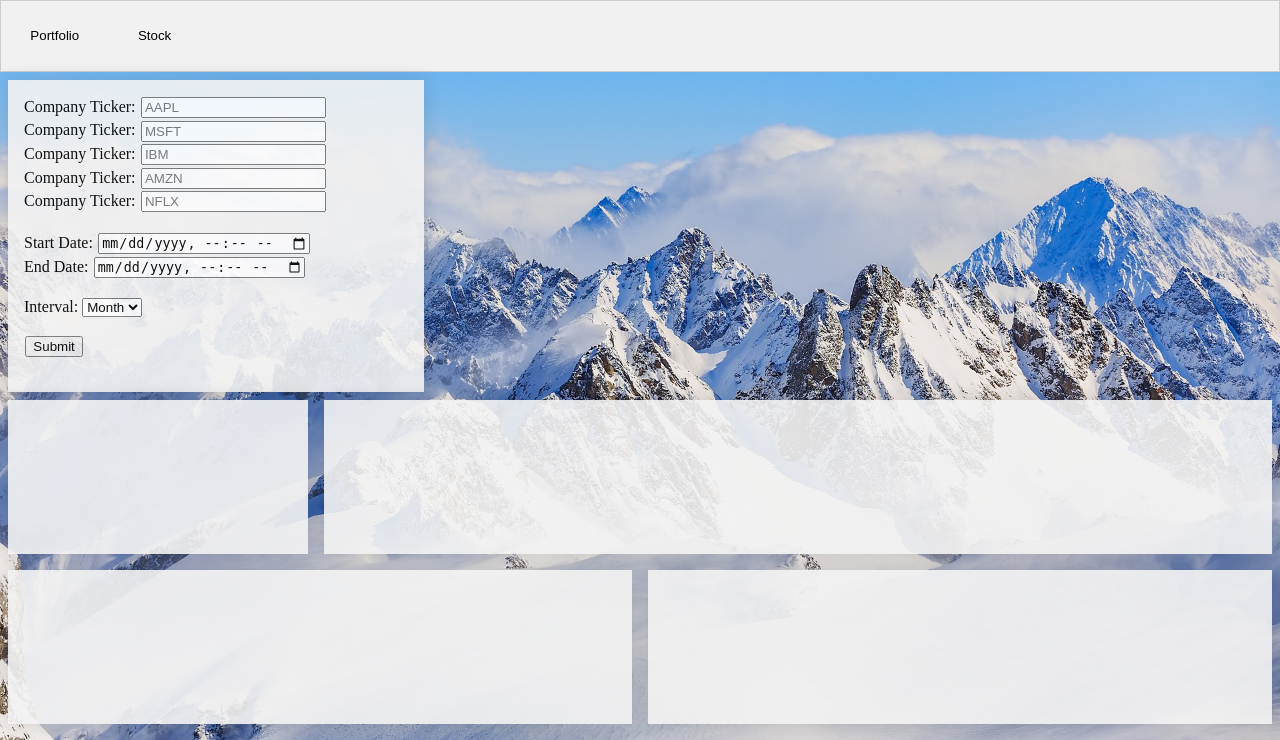
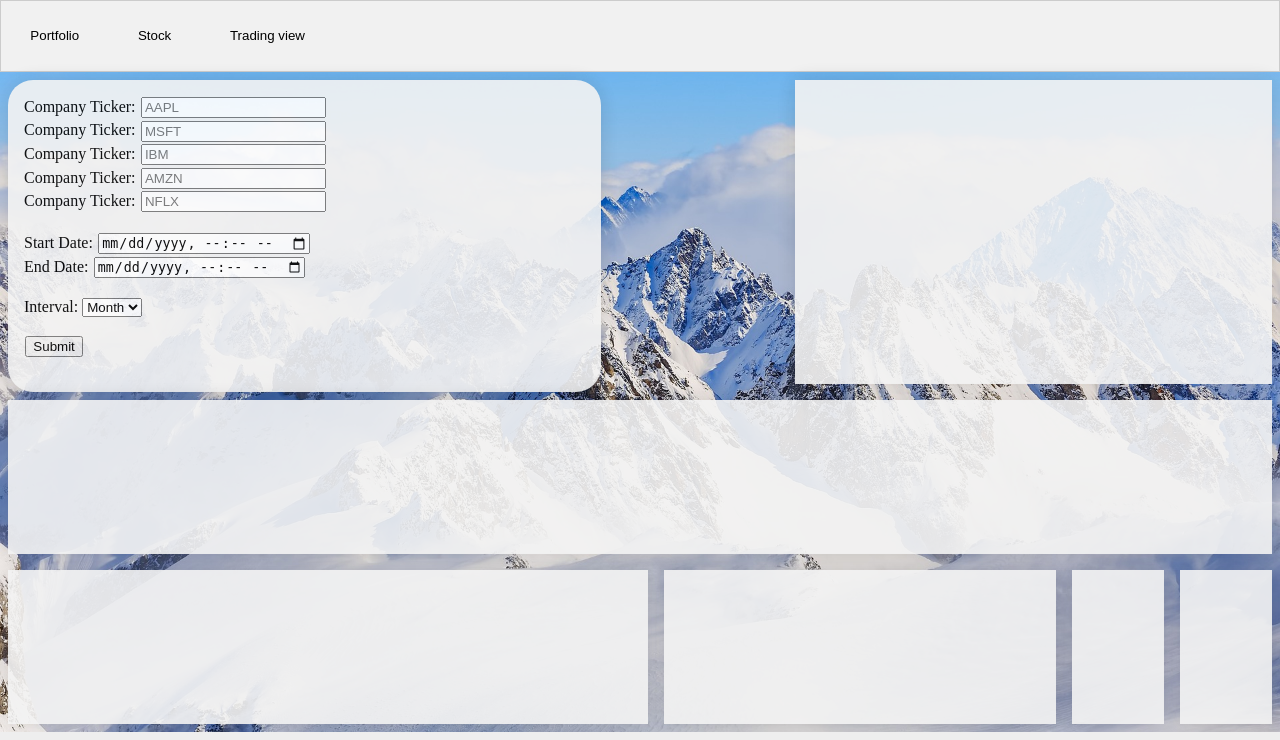
Before and after one commit to jessekeranen/webApp, a Flask app: template templates/index.html in a window 1280 px wide. Shown: the part 86-826 px from the top of the page. Run offline with Flask 2, Linux system fonts and the light colour scheme; the template is opened without the code that fills it, so the values that code supplies are empty; a map, chart or similar area stays blank; some libraries are stand-ins or nearby versions.

Commit message:
Trading view, flexbox and simplified html

```diff
--- a/app.py
+++ b/app.py
@@ -3,6 +3,7 @@ import logic
 
 app = Flask(__name__)
 app.secret_key = "jesse"
+
 
 @app.route('/')
 def hello():
@@ -34,12 +35,22 @@ def calculate():
                 temp.append(element)
         return render_template(html, error=temp, len=len(names_wo_empty))
 
-    df, labels, prices, tickers, rand, color, eff_frontier, weights, info, yearly_returns, year_dates, target_returns = logic.getdata(names, interval)
+    df, labels, prices, tickers, rand, color, eff_frontier, weights, info, yearly_returns, year_dates, target_returns = logic.getdata(
+        names, interval)
+
+    volume = logic.get_volume(df, names_wo_empty[0])
+    high = logic.get_high(df, names_wo_empty[0])
+    low = logic.get_low(df, names_wo_empty[0])
+    open = logic.get_open(df, names_wo_empty[0])
+    close = logic.get_close(df, names_wo_empty[0])
+    ma20 = logic.get_moving_average(df, names_wo_empty[0], 20)
+    ma5 = logic.get_moving_average(df, names_wo_empty[0], 5)
 
     return render_template("index.html", tables1=[df.tail(10).to_html(index=False, index_names=False)],
                            tables2=[info.to_html()], labels=labels, values=prices, names=tickers, rand=rand,
                            color=color, eff=eff_frontier, weights=weights, allocations=info["Weight"].to_list(),
-                           yearly_returns=yearly_returns, year_dates=year_dates, target_returns=target_returns, error=[])
+                           yearly_returns=yearly_returns, year_dates=year_dates, target_returns=target_returns,
+                           volume=volume, high=high, low=low, open=open, close=close, ma20=ma20, ma5=ma5, error=[])
 
 
 @app.errorhandler(400)
--- a/static/css/main.css
+++ b/static/css/main.css
@@ -10,29 +10,30 @@ body {
     background-image: url("../pictures/munich-1480745_1920.png");
 }
 
+.container {
+    display: flex;
+    flex-wrap: wrap;
+    align-items: stretch;
+}
+
 input {
     margin: 0.1em;
 }
 
-.whole {
-    margin: 0.5em;
-}
-
-.flex {
-    display: flex;
-}
-
 .choices {
+    border-radius: 25px;
     background-color: #f3f3f3;
     opacity: 90%;
     padding: 1em;
     box-shadow: 0 0 20px rgba(0, 0, 0, 0.15);
     margin: 0.5em 0.5em 0 0.5em;
-    min-width: 30%;
+    width: 30%;
     float: left;
+    flex-grow: 1;
 }
 
 .choices_start_page {
+    border-radius: 25px;
     background-color: #f3f3f3;
     border: solid #a6a6a6;
     opacity: 90%;
@@ -41,58 +42,31 @@ input {
     margin: auto;
     margin-top: 5em;
     max-width: 30%;
+    flex-grow: 1;
 }
 
-.table2 {
-    width:100%;
-    margin: 0.5em 0.5em 0 0.5em;
+#summary {
+    flex-grow: 1;
 }
 
-.chart1 {
-    display: flex;
-}
-
-.line {
+#line, #frontier, #area, #pie, #bar, #stock, #trading {
     margin: 0.5em;
     box-shadow: 0 0 20px rgba(0, 0, 0, 0.15);
     background-color: #f3f3f3;
     opacity: 90%;
+    flex-grow: 1;
 }
 
-.frontier {
-    width: 100%;
-    margin: 0.5em;
-    box-shadow: 0 0 20px rgba(0, 0, 0, 0.15);
-    background-color: #f3f3f3;
-    opacity: 90%;
+#area {
+    min-width: 50%;
 }
 
-.chart2 {
-    display: flex;
-    margin-bottom: 0.5em;
+#pie {
+    min-width: 30%;
 }
 
-.area {
-    width: 100%;
-    margin: 0.5em;
-    box-shadow: 0 0 20px rgba(0, 0, 0, 0.15);
-    background-color: #f3f3f3;
-    opacity: 90%;
-}
-
-.pie {
-    width: 30%;
-    margin: 0.5em;
-    box-shadow: 0 0 20px rgba(0, 0, 0, 0.15);
-    background-color: #f3f3f3;
-    opacity: 90%;
-}
-.bar {
-    width: 100%;
-    margin: 0.5em;
-    box-shadow: 0 0 20px rgba(0, 0, 0, 0.15);
-    background-color: #f3f3f3;
-    opacity: 90%;
+#bar {
+    min-width: 50%;
 }
 
 .head {
@@ -118,10 +92,13 @@ button {
 table {
     border: none;
     border-collapse: collapse;
-    margin: 0 0;
+    margin: 0.5em;
     font-size: 0.9em;
     font-family: sans-serif;
     box-shadow: 0 0 20px rgba(0, 0, 0, 0.15);
+    border-radius:6px;
+    border:solid black 1px;
+    flex-grow: 1;
 }
 
 table thead tr {
@@ -135,7 +112,6 @@ table td {
     text-align: left;
     border: none;
     padding: 10px 10px;
-    width: 5%;
 }
 
 table tbody tr {
--- a/templates/index.html
+++ b/templates/index.html
@@ -6,6 +6,7 @@
     <title>Portfolio</title>
     <link rel="shortcut icon" href="{{ url_for('static', filename='favicon.png') }}">
     <script src='https://cdn.plot.ly/plotly-latest.min.js'></script>
+    <script src="https://cdn.jsdelivr.net/npm/chart.js"></script>
 </head>
 <body>
 <header>
@@ -19,11 +20,11 @@
     </div>
 </header>
 <div class="tab">
-    <button class="tablinks" id="defaultOpen" onclick="openCity(event, 'portfolio')">Portfolio</button>
-    <button class="tablinks" onclick="openCity(event, 'stock')">Stock</button>
+    <button class="tablinks" id="defaultOpen" onclick="openView(event, ['pie', 'bar', 'area', 'frontier', 'summary'])">Portfolio</button>
+    <button class="tablinks" onclick="openView(event, ['stock'])">Stock</button>
+    <button class="tablinks" onclick="openView(event, ['trading'])">Trading view</button>
 </div>
-<div>
-    <div class="flex">
+<div class="container">
     <form class="choices" action="/echo" method="post">
         <label for="name1">Company Ticker:</label>
         <input type="text" id="name1" placeholder="AAPL" name="name1"><br>
@@ -51,57 +52,67 @@
 
         <input type="submit" value="Submit"><br><br>
     </form>
-        <div class="table2">
+
+    <div id="summary" class="tabcontent">
         {% for table in tables2 %}
             {{ table|safe }}
         {% endfor %}
     </div>
-    </div>
-    <div>
-        <script src="https://cdn.jsdelivr.net/npm/chart.js"></script>
-        <script src="https://cdn.plot.ly/plotly-latest.min.js"></script>
-    </div>
-</div>
-<div id="portfolio" class="tabcontent">
-    <div class="chart1">
-        <div class="pie">
+
+
+    <div id="pie" class="tabcontent">
         <canvas id="pie-chart"></canvas>
     </div>
-        <div class="bar">
+    <div id="bar" class="tabcontent">
         <canvas id="bar-chart"></canvas>
     </div>
-    </div>
-    <div class="chart2">
-        <div class="area">
+
+    <div id="area" class="tabcontent">
         <canvas id="thirdChart"></canvas>
     </div>
-        <div class="frontier">
+    <div id="frontier" class="tabcontent">
         <canvas id="secondChart"></canvas>
     </div>
-    </div>
-</div>
+
     <div id="stock" class="tabcontent">
         <div class="line" id="firstChart"></div>
     </div>
-<div class="whole">
-    <div>
+
+    <div id="trading" class="tabcontent">
+        <div class="line" id="temp"></div>
+    </div>
+
     {% for table in tables1 %}
         {{ table|safe }}
     {% endfor %}
 </div>
-</div>
 <script>
     document.getElementById("defaultOpen").click();
 
+    var ma20 =
+    {{ ma20 | safe }}
+    var ma5 =
+    {{ ma5 | safe }}
+    var volumes =
+    {{ volume | safe }}
+    var high =
+    {{ high | safe }}
+    var low =
+    {{ low | safe }}
+    var open =
+    {{ open | safe }}
+    var close =
+    {{ close | safe }}
+    var labels =
+    {{ labels | safe }}
     var array = {{ values | safe }};
     var names = {{ names | safe }};
     var allocation = {{ allocations | safe }};
     var profits = {{ yearly_returns | safe }};
-    var labels = {{ labels | safe }}
-    //var profits = [0.1, 0.2, -0.1, 0, -0.4 ]
-    var target_returns = {{ target_returns | safe }}
-    var year_dates = {{ year_dates | safe }}
-
+    var target_returns =
+    {{ target_returns | safe }}
+    var year_dates =
+    {{ year_dates | safe }}
 
     var barChartData = Array();
     var barChartLabels = Array();
@@ -274,12 +285,81 @@
         }
     });
 
+    const ctx6 = document.getElementById('temp')
+
+    var trace1 = {
+        x: labels,
+        y: volumes,
+        type: 'bar',
+        xaxis: 'x',
+        name: "Volume"
+    };
+
+    var trace2 = {
+        x: labels,
+        close: close,
+        high: high,
+        low: low,
+        open: open,
+        type: 'candlestick',
+        yaxis: 'y2',
+        xaxis: 'x2',
+        opacity: 0.9,
+        name: "Return"
+    };
+
+    var trace3 = {
+        x: labels,
+        y: ma20,
+        type: 'chatter',
+        yaxis: 'y2',
+        xaxis: 'x2',
+        opacity: 0.7,
+        line: {
+            color: 'rgb(235, 225, 52)',
+            width: 2
+        },
+        name: "MA 20"
+    };
+
+    var trace4 = {
+        x: labels,
+        y: ma5,
+        type: 'chatter',
+        yaxis: 'y2',
+        xaxis: 'x2',
+        opacity: 0.7,
+        line: {
+            color: 'rgb(52, 95, 235)',
+            width: 2
+        },
+        name: "MA 5"
+    };
+
+    var data = [trace1, trace2, trace3, trace4];
+
+    var layout3 = {
+        grid: {
+            rows: 2,
+            columns: 1,
+            rowheights: [0.7, 0.3]
+        },
+        xaxis2: {
+            rangeslider: {
+                visible: false
+            }
+        },
+        yaxis: {domain: [0, 0.2]},
+        yaxis2: {domain: [0.3, 1]}
+    };
+    Plotly.newPlot(ctx6, data, layout3);
+
     function color(ret) {
         if (ret < 0) return ['rgba(200, 0, 0, 0.3)', 'rgba(200, 0, 0)']
         else return ['rgba(27, 207, 36, 0.3)', 'rgba(27, 207, 36)']
     }
 
-    function openCity(evt, cityName) {
+    function openView(evt, viewName) {
         // Declare all variables
         var i, tabcontent, tablinks;
 
@@ -295,8 +375,12 @@
             tablinks[i].className = tablinks[i].className.replace(" active", "");
         }
 
+        for (i = 0; i < viewName.length; i++) {
+            document.getElementById(viewName[i]).style.display = "flex";
+        }
+
         // Show the current tab, and add an "active" class to the button that opened the tab
-        document.getElementById(cityName).style.display = "block";
+        // document.getElementById(viewName).style.display = "block";
         evt.currentTarget.className += " active";
     }
 
@@ -310,8 +394,7 @@
         var phrase = ""
         if (error.length > 1) {
             phrase = "Please review tickers. Could not find data for following tickers: "
-        }
-        else phrase = "Please review tickers. Could not find data for following ticker: "
+        } else phrase = "Please review tickers. Could not find data for following ticker: "
         var tickers = error.join(" ")
         window.alert(phrase.concat(tickers))
     }
```
Also changed, not shown: logic.py (+23 -4 lines). Lines whose indentation alone changed are shown as unchanged.
